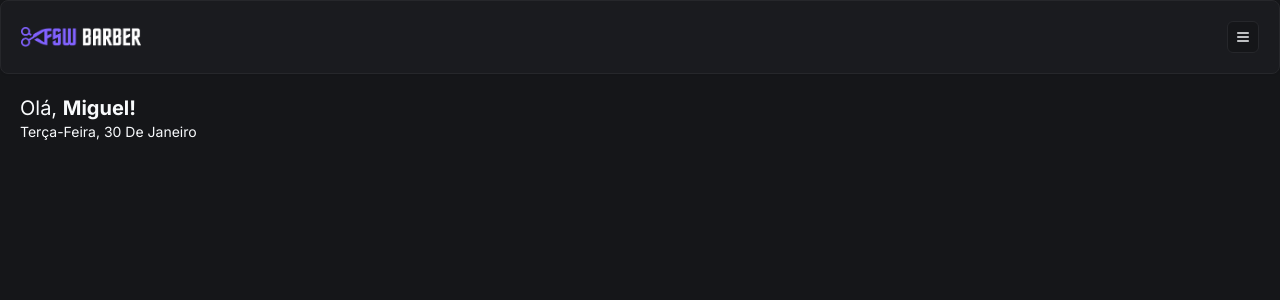
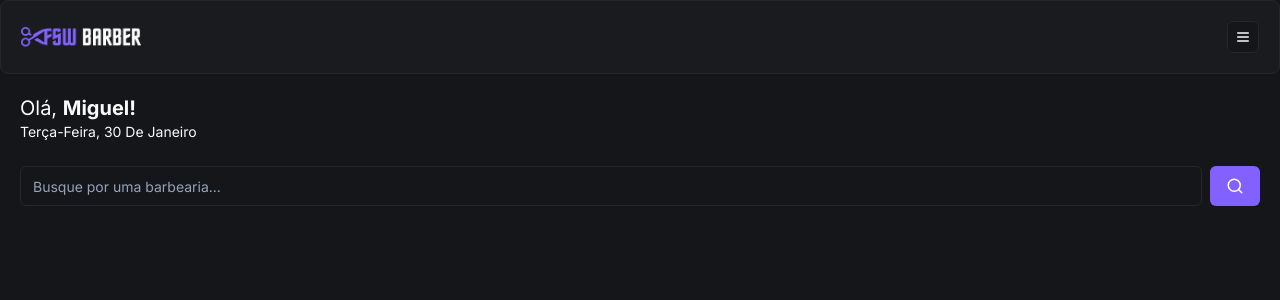
Before and after one commit to fabioceolin/FSW-Barber, a Next.js app: page / in a window 1280 px wide. Shown: the top 300 px of the page. Built offline with nearby package versions, Linux system fonts and the light colour scheme.

Commit message:
feat: add initial search component

```diff
--- /dev/null
+++ b/app/(home)/_components/search.tsx
@@ -0,0 +1,18 @@
+'use client';
+
+import { Button } from '@/app/_components/ui/button';
+import { Input } from '@/app/_components/ui/input';
+import { SearchIcon } from 'lucide-react';
+
+const Search = () => {
+  return (
+    <div className='flex items-center gap-2'>
+      <Input placeholder='Busque por uma barbearia...' />
+      <Button variant='default'>
+        <SearchIcon size={18} />
+      </Button>
+    </div>
+  );
+};
+
+export default Search;
--- a/app/(home)/page.tsx
+++ b/app/(home)/page.tsx
@@ -1,6 +1,7 @@
 import { format } from 'date-fns';
 import { ptBR } from 'date-fns/locale';
-import Header from './_components/header';
+import Header from '../_components/header';
+import Search from './_components/search';
 
 export default function Home() {
   return (
@@ -15,6 +16,10 @@
           {format(new Date(), "EEEE',' dd 'de' MMMM", { locale: ptBR })}
         </p>
       </div>
+
+      <div className='px-5 mt-6'>
+        <Search />
+      </div>
     </div>
   );
 }
--- /dev/null
+++ b/app/_components/ui/input.tsx
@@ -0,0 +1,25 @@
+import * as React from "react"
+
+import { cn } from "@/app/_lib/utils"
+
+export interface InputProps
+  extends React.InputHTMLAttributes<HTMLInputElement> {}
+
+const Input = React.forwardRef<HTMLInputElement, InputProps>(
+  ({ className, type, ...props }, ref) => {
+    return (
+      <input
+        type={type}
+        className={cn(
+          "flex h-10 w-full rounded-md border border-input bg-background px-3 py-2 text-sm ring-offset-background file:border-0 file:bg-transparent file:text-sm file:font-medium placeholder:text-muted-foreground focus-visible:outline-none focus-visible:ring-2 focus-visible:ring-ring focus-visible:ring-offset-2 disabled:cursor-not-allowed disabled:opacity-50",
+          className
+        )}
+        ref={ref}
+        {...props}
+      />
+    )
+  }
+)
+Input.displayName = "Input"
+
+export { Input }
```
Also changed, not shown: app/_components/header.tsx (renamed from app/(home)/_components/header.tsx).
